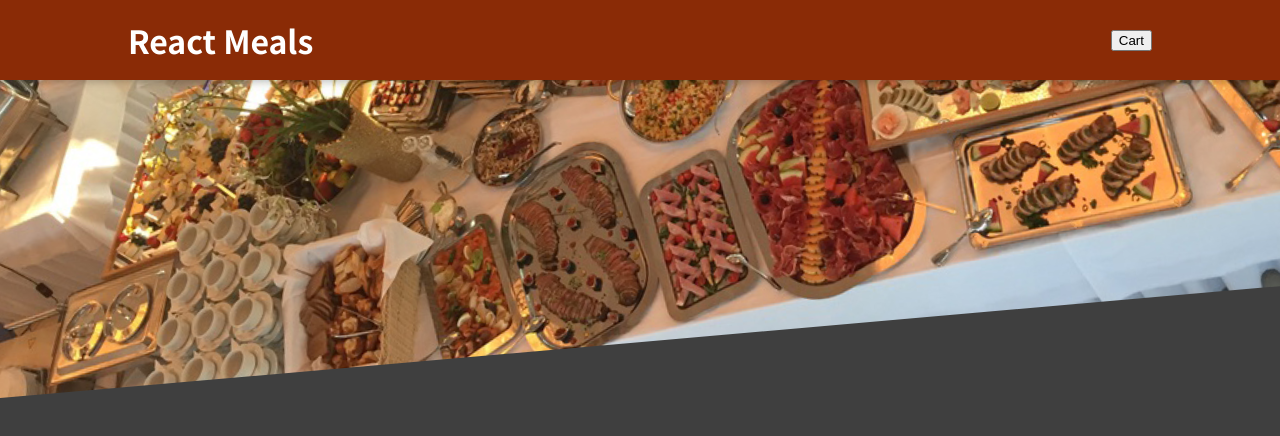
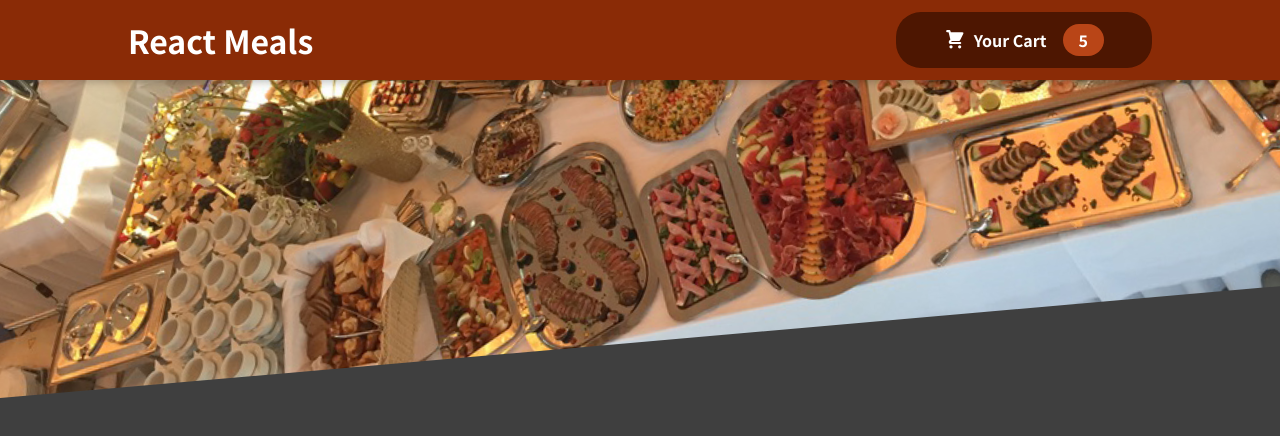
Before and after one commit to HerrSandybell/react-meals, a React (Create React App) app: page / in a window 1280 px wide. Shown: the top 436 px of the page. Built offline with nearby package versions, Linux system fonts and the light colour scheme.

Commit message:
Added cart button

```diff
--- /dev/null
+++ b/src/components/Cart/CartIcon.js
@@ -0,0 +1,13 @@
+const CartIcon = () => {
+  return (
+    <svg
+      xmlns='http://www.w3.org/2000/svg'
+      viewBox='0 0 20 20'
+      fill='currentColor'
+    >
+      <path d='M3 1a1 1 0 000 2h1.22l.305 1.222a.997.997 0 00.01.042l1.358 5.43-.893.892C3.74 11.846 4.632 14 6.414 14H15a1 1 0 000-2H6.414l1-1H14a1 1 0 00.894-.553l3-6A1 1 0 0017 3H6.28l-.31-1.243A1 1 0 005 1H3zM16 16.5a1.5 1.5 0 11-3 0 1.5 1.5 0 013 0zM6.5 18a1.5 1.5 0 100-3 1.5 1.5 0 000 3z' />
+    </svg>
+  );
+};
+
+export default CartIcon;
--- a/src/components/Layout/Header.js
+++ b/src/components/Layout/Header.js
@@ -1,15 +1,16 @@
 import React from 'react';
 import classes from './Header.module.css';
 import mealsImage from '../../assets/meals.jpg';
+import CartButton from '../UI/CartButton';
 
 const Header = (props) => {
   return (
     <>
-      <header class={classes.header}>
+      <header className={classes.header}>
         <h1>React Meals</h1>
-        <button>Cart</button>
+        <CartButton />
       </header>
-      <div class={classes["main-image"]}>
+      <div className={classes["main-image"]}>
         <img src={mealsImage} alt="A table full of food" />
       </div>
     </>
--- /dev/null
+++ b/src/components/UI/CartButton.js
@@ -0,0 +1,16 @@
+import classes from './CartButton.module.css';
+import CartIcon from '../Cart/CartIcon';
+
+const CartButton = () => {
+  return <button className={classes.button}>
+    <span className={classes.icon}>
+      <CartIcon />
+    </span>
+    <span>
+      Your Cart
+    </span>
+    <span className={classes.badge}>5</span>
+  </button>;
+};
+
+export default CartButton;
--- /dev/null
+++ b/src/components/UI/CartButton.module.css
@@ -0,0 +1,59 @@
+.button {
+  cursor: pointer;
+  font: inherit;
+  border: none;
+  background-color: #4d1601;
+  color: white;
+  padding: 0.75rem 3rem;
+  display: flex;
+  justify-content: space-around;
+  align-items: center;
+  border-radius: 25px;
+  font-weight: bold;
+}
+
+.button:hover,
+.button:active {
+  background-color: #2c0d00;
+}
+
+.icon {
+  width: 1.35rem;
+  height: 1.35rem;
+  margin-right: 0.5rem;
+}
+
+.badge {
+  background-color: #b94517;
+  padding: 0.25rem 1rem;
+  border-radius: 25px;
+  margin-left: 1rem;
+  font-weight: bold;
+}
+
+.button:hover .badge,
+.button:active .badge {
+  background-color: #92320c;
+}
+
+.bump {
+  animation: bump 300ms ease-out;
+}
+
+@keyframes bump {
+  0% {
+    transform: scale(1);
+  }
+  10% {
+    transform: scale(0.9);
+  }
+  30% {
+    transform: scale(1.1);
+  }
+  50% {
+    transform: scale(1.15);
+  }
+  100% {
+    transform: scale(1);
+  }
+}
```
